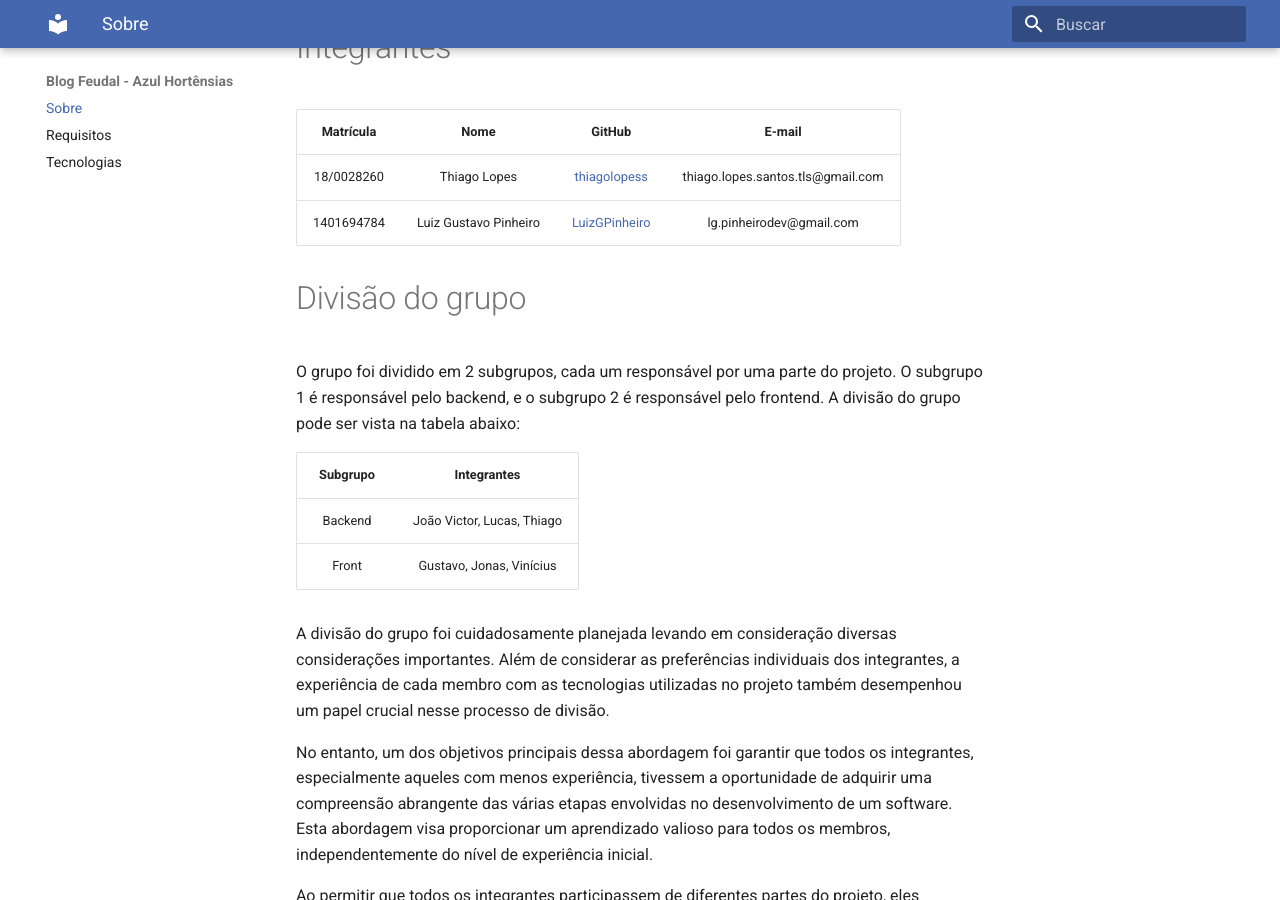
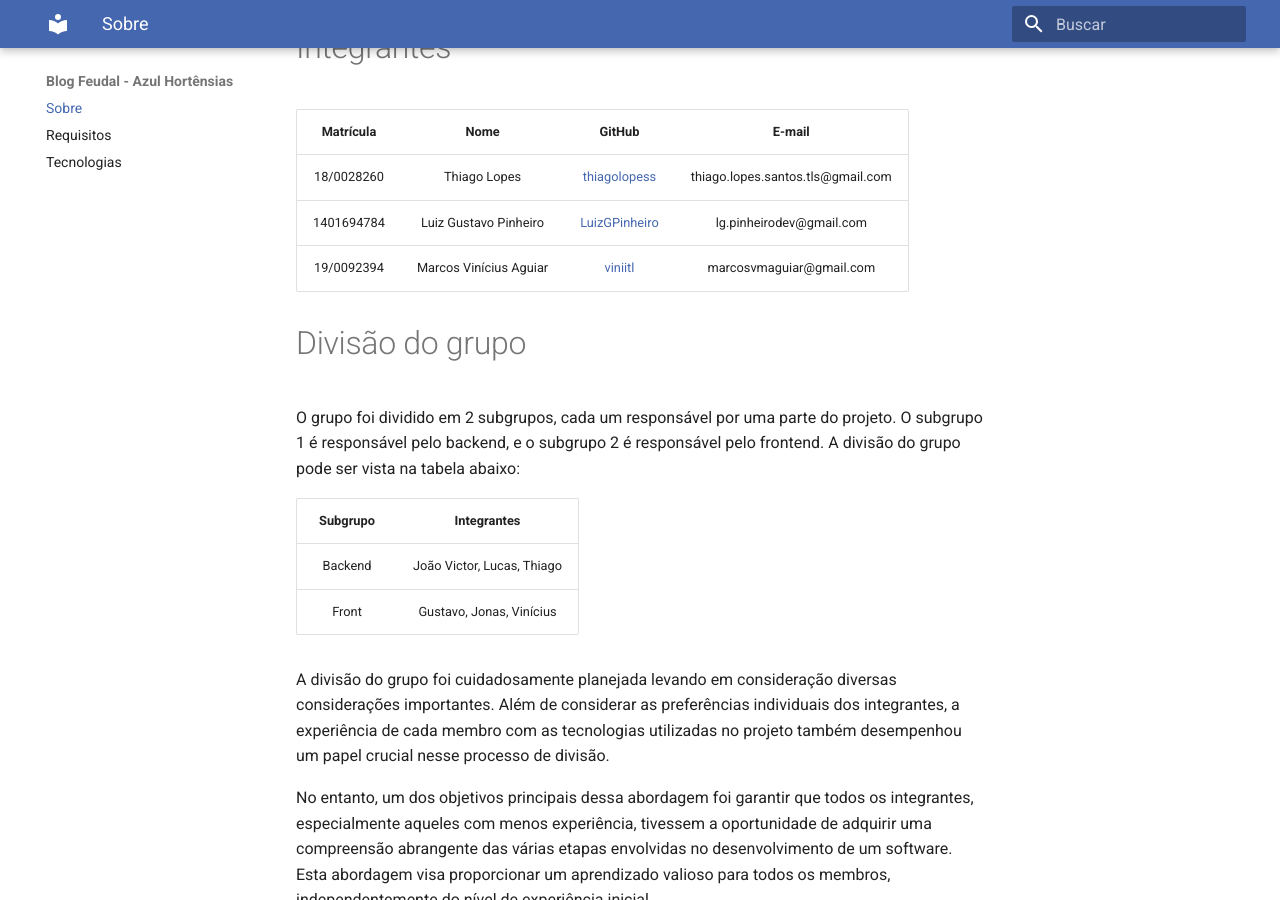
Before and after one commit to thiagolopess/DS-Blog-Azul-Hortencias, an MkDocs documentation site: the page built from docs/index.md, in a window 1280 px wide and 900 px high, scrolled down 394 px. Built offline with MkDocs 1.6.1 and Material for MkDocs 9.7.7, drawn with Linux system fonts in a browser that asks for light colours.

Commit message:
Update index.md

```diff
--- a/docs/index.md
+++ b/docs/index.md
@@ -9,6 +9,7 @@ Matrícula | Nome | GitHub | E-mail|
 |:--:|:--:|:--:|:--:|
 | 18/0028260 | Thiago Lopes | [thiagolopess](https://github.com/thiagolopess) | thiago.lopes.santos.tls@gmail.com
 | 1401694784 | Luiz Gustavo Pinheiro | [LuizGPinheiro](https://github.com/LuizGPinheiro) | lg.pinheirodev@gmail.com
+| 19/0092394 | Marcos Vinícius Aguiar | [viniitl](https://github.com/viniitl) | marcosvmaguiar@gmail.com
 
 # Divisão do grupo
 O grupo foi dividido em 2 subgrupos, cada um responsável por uma parte do projeto. O subgrupo 1 é responsável pelo backend, e o subgrupo 2 é responsável pelo frontend. A divisão do grupo pode ser vista na tabela abaixo:
```
